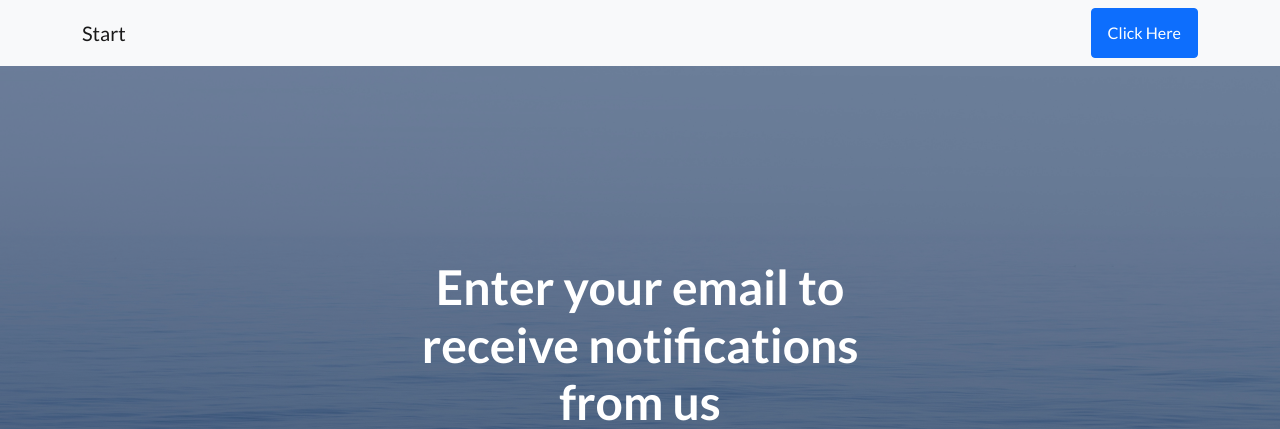
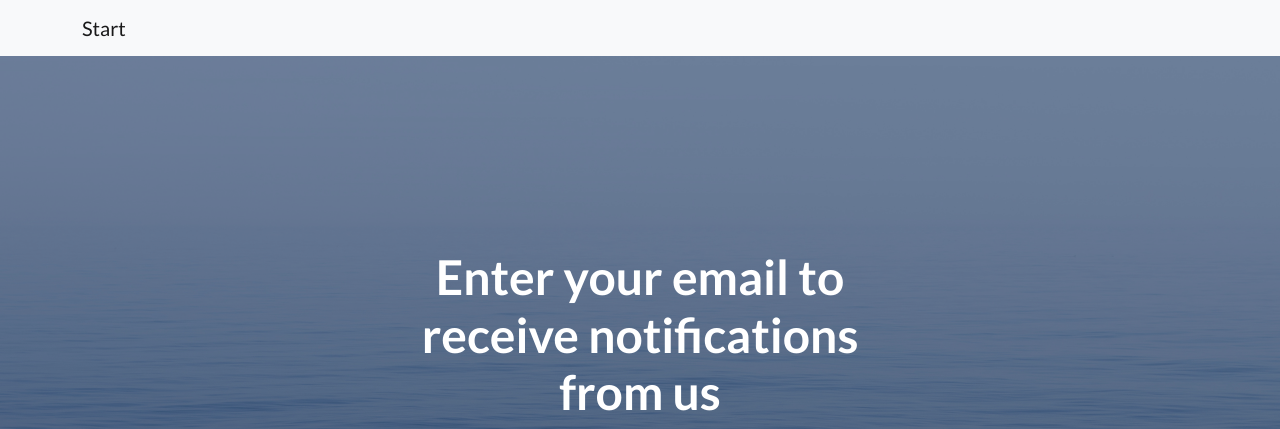
Before and after one commit to huynguyen2110/landing_page, a PHP site: page / in a window 1280 px wide. Shown: the top 429 px of the page. Run offline with PHP 8.4, Linux system fonts and the light colour scheme; some libraries are stand-ins or nearby versions.

Commit message:
first commit

```diff
--- a/index.php
+++ b/index.php
@@ -20,7 +20,6 @@
         <nav class="navbar navbar-light bg-light static-top">
             <div class="container">
                 <a class="navbar-brand" href="#!">Start </a>
-                <a class="btn btn-primary" href="#signup">Click Here</a>
             </div>
         </nav>
         <!-- Masthead-->
@@ -97,10 +96,7 @@
         <script src="https://cdn.jsdelivr.net/npm/bootstrap@5.1.3/dist/js/bootstrap.bundle.min.js"></script>
         <!-- Core theme JS-->
         <script src="js/scripts.js"></script>
-        <!-- * * * * * * * * * * * * * * * * * * * * * * * * * * * * * * * * * * * * * * * *-->
-        <!-- * *                               SB Forms JS                               * *-->
-        <!-- * * Activate your form at https://startbootstrap.com/solution/contact-forms * *-->
-        <!-- * * * * * * * * * * * * * * * * * * * * * * * * * * * * * * * * * * * * * * * *-->
+
         <script src="https://cdn.startbootstrap.com/sb-forms-latest.js"></script>
     </body>
 </html>
```
